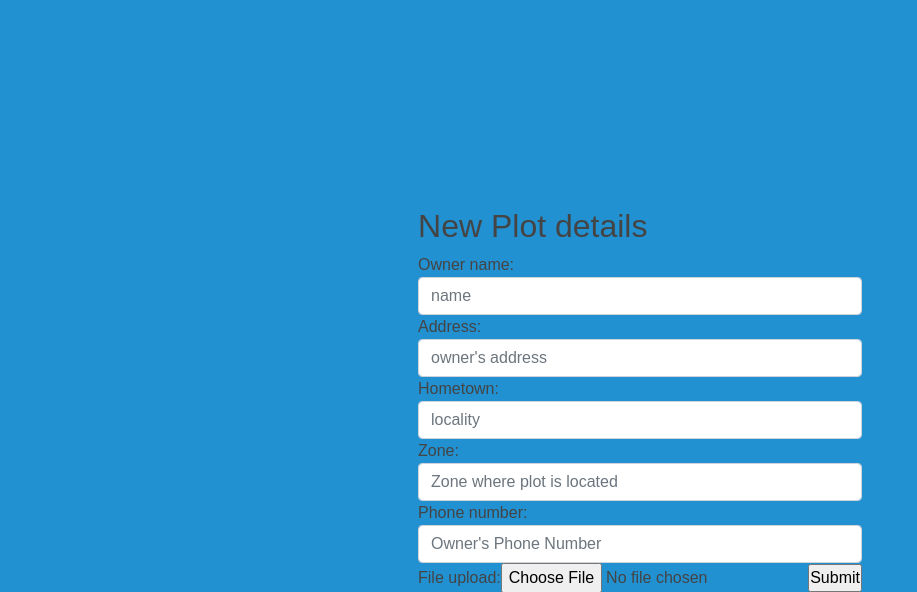
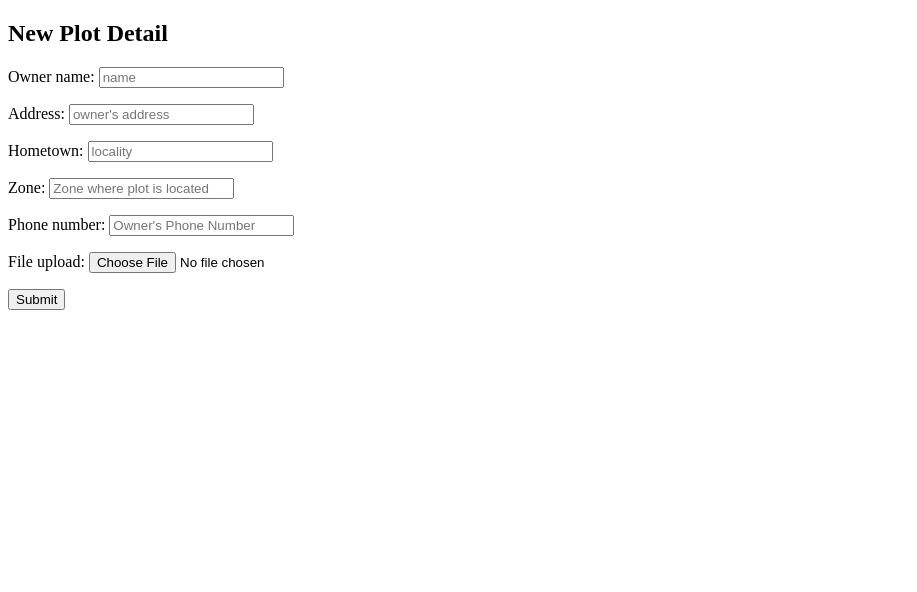
Before and after one commit to sadatyussuf/Appolonia-Stool-Land-App-, a Django app: page /main/new_plot/ in a window 1280 px wide. Shown: the top 592 px of the page, without its empty margins (0-917 px from the left). Run offline with Django 3.2, Linux system fonts and the light colour scheme; parts of the project's set-up code (start-up, migrations or seed data) failed here and were passed over; some libraries are stand-ins or nearby versions.

Commit message:
added form to file

```diff
--- a/templates/main/newplot.html
+++ b/templates/main/newplot.html
@@ -1,14 +1,18 @@
-<!-- {% extends "users/layout.html" %}
+{% extends "./base.html" %}
 {% load static %}
 {% load bootstrap5 %}
+{% block title %}new_plot{% endblock%}
 
-{% block body %}
 
-<form action="#" method="post">
-    {% csrf_token %}
-    <h2>New Plot details</h2>
-    {{ form }}
-    <input type="submit">
-</form>
+{% block content %}
 
-{% endblock %} -->
+<h2 class=" form-header">New Plot Detail</h2>
+
+    <!-- { url 'blog_create' }  -->
+
+    <form action="."  method="POST" enctype="multipart/form-data">
+        {% csrf_token %}
+        {{ form.as_p }}
+        <button type="submit" class="btn btn-primary">Submit</button>
+    </form>
+{% endblock %}
```
